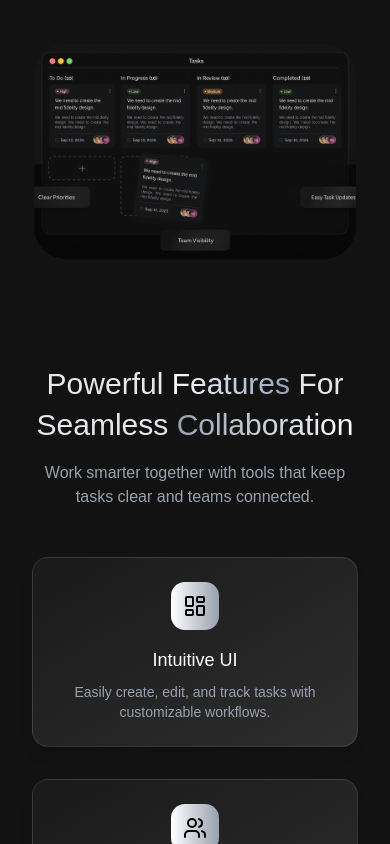
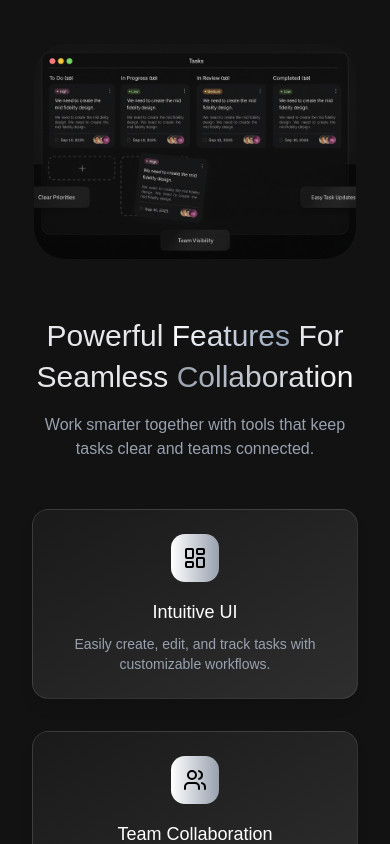
Before and after one commit to arslan09869/zidiotask, a Next.js app: page / in a window 390 px wide. Shown: the part 1061-1905 px from the top of the page. Built offline with nearby package versions, Linux system fonts and the light colour scheme; a web font is replaced by a local one.

Commit message:
responsive

```diff
--- a/app/(root)/page.tsx
+++ b/app/(root)/page.tsx
@@ -1,21 +1,25 @@
-import FAQandFooter from "@/components/FAQandFooter";
-import Features from "@/components/Features";
-import FeaturesForRoles from "@/components/FeaturesForRoles";
-import HowToUse from "@/components/HowToUse";
-import SparklesEffectPage from "@/components/mvpblocks/sparkles-logo";
+// Import all necessary components used on the home page
+import FAQandFooter from "@/components/FAQandFooter"; // Frequently asked questions + footer section
+import Features from "@/components/Features"; // Displays app features (e.g., task management tools)
+import FeaturesForRoles from "@/components/FeaturesForRoles"; // (Optional) Role-based features section
+import HowToUse from "@/components/HowToUse"; // Step-by-step usage or onboarding guide
+import SparklesEffectPage from "@/components/mvpblocks/sparkles-logo"; // Hero section with sparkles animation
 
 export default function Home() {
   return (
     <div>
-      <SparklesEffectPage />
+      {/* ================= HERO / INTRO SECTION ================= */}
+      <SparklesEffectPage /> {/* Top animated header or logo section */}
 
-      {/* CTA SECTION */}
+      {/* ================= CALL-TO-ACTION (CTA) SECTION ================= */}
       <section className="bg-[#121212] w-full flex flex-col items-center justify-center text-center px-4 pb-6">
-        {/* Text with theme */}
+        {/* Headline and subtext introducing the main value proposition */}
         <div className="max-w-2xl">
           <h2 className="text-4xl md:text-5xl text-gray-100 mb-4">
             Turn Chaos Into Clarity.
           </h2>
+
+          {/* Short description encouraging users to try the platform */}
           <p className="text-gray-400 text-lg leading-relaxed">
             Plan tasks, set priorities, and visualize progress — all in one
             place. <br />
@@ -25,30 +29,40 @@ export default function Home() {
             </span>
           </p>
 
-          {/* <div className="mt-4 mb-8">
+          {/* Uncomment this block if you want to add a "Try Now" button */}
+          {/*
+          <div className="mt-4 mb-8">
             <button className="bg-rose-500 text-white px-6 py-3 rounded-lg shadow-lg hover:bg-rose-600 transition-all duration-300">
               Try Zidiotask Free
             </button>
-          </div> */}
+          </div>
+          */}
         </div>
+
+        {/* CTA illustration or product image */}
         <img
           src="/cta-section.png"
           alt="cta-card"
-          className="max-w-full sm:w-[80%] w-[90%] h-auto object-contain rounded-4xl mt-12 mb-10"
+          className="max-w-full sm:w-[80%] w-[90%] h-auto object-contain rounded-4xl mt-12 mb-8"
         />
       </section>
 
+      {/* ================= FEATURES SECTION ================= */}
       <section className="bg-[#121212] w-full flex flex-col items-center justify-center text-center px-4">
-        <Features />
+        <Features /> {/* Displays the product's key features */}
       </section>
 
+      {/* ================= HOW TO USE SECTION ================= */}
       <section>
-        <HowToUse />
+        <HowToUse /> {/* Step-by-step instructions or app workflow */}
       </section>
 
+      {/* ================= FAQ AND FOOTER SECTION ================= */}
       <section>
-        <FAQandFooter />
-        {/* <FeaturesForRoles/> */}
+        <FAQandFooter /> {/* Frequently asked questions and site footer */}
+
+        {/* Uncomment below line if you want to show role-based cards */}
+        {/* <FeaturesForRoles /> */}
       </section>
     </div>
   );
--- a/components/Features.tsx
+++ b/components/Features.tsx
@@ -3,7 +3,7 @@ import { LayoutDashboard, Users, Clock3, Shield, Briefcase, UserCheck } from "lu
 
 function Features() {
   return (
-    <div className="flex flex-col items-center justify-center py-10 bg-[#121212] px-4">
+    <div className="flex flex-col items-center justify-center sm:py-10 pt-0 pb-10 bg-[#121212] px-4">
       {/* ===== FEATURES HEADING SECTION ===== */}
       <div className="text-center mb-12">
         <p className="text-gray-200 text-3xl md:text-4xl leading-snug">
@@ -26,7 +26,7 @@ function Features() {
       {/* <img src="/cta-2.png" alt="cta-2" /> */}
 
       {/* ===== FEATURE CARDS SECTION ===== */}
-      <div className="grid grid-cols-1 md:grid-cols-3 gap-8 max-w-6xl w-full mb-20">
+      <div className="grid grid-cols-1 md:grid-cols-3 gap-8 max-w-6xl w-full sm:mb-20 mb-10">
         {/* CARD 1 */}
         <div className="bg-gradient-to-br from-[#1a1a1a] to-[#2e2e2e] border border-white/10 backdrop-blur-xl p-6 rounded-2xl shadow-lg hover:scale-[1.02] transition-transform duration-300 text-center">
           <div className="w-12 h-12 mx-auto mb-4 flex items-center justify-center rounded-xl bg-gradient-to-r from-white to-gray-400 text-black">
--- a/components/HowToUse.tsx
+++ b/components/HowToUse.tsx
@@ -3,7 +3,7 @@ import { LogIn, Eye, RefreshCcw } from "lucide-react";
 
 function HowToUse() {
   return (
-    <section className="bg-[#121212] pb-16 px-6 flex flex-col items-center text-center relative">
+    <section className="bg-[#121212] sm:pt-10 pt-0 pb-16 px-6 flex flex-col items-center text-center relative">
       {/* Heading */}
       <div className="mb-12">
         <h2 className="text-3xl md:text-4xl text-white">
```
